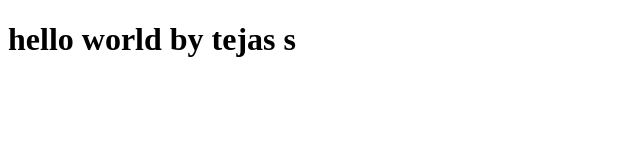
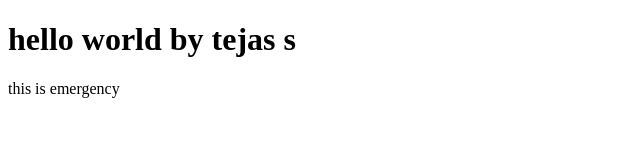
Before and after one commit to tejas004s/github, a plain HTML site: page index.html in a window 1280 px wide. Shown: the whole page, without its empty margins (0-640 px from the left). Drawn offline with Linux system fonts and the light colour scheme.

Commit message:
updated emergency

```diff
--- a/index.html
+++ b/index.html
@@ -8,6 +8,6 @@
 </head>
 <body>
     <h1>hello world by tejas s</h1>
-
+    <p>this is emergency</p>
 </body>
 </html>
```
